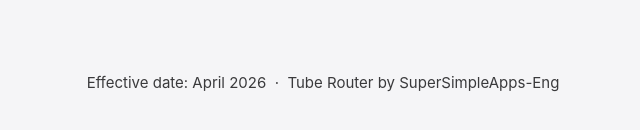
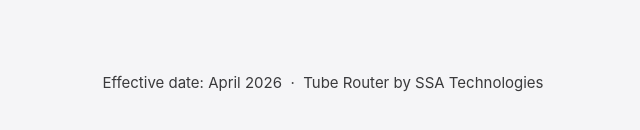
Before and after one commit to supersimpleapps-eng/tuberouter-privacy, a plain HTML site: page index.html in a window 1280 px wide. Shown: the part 1943-2073 px from the top of the page, without its empty margins (317-957 px from the left). Drawn offline with Linux system fonts and the light colour scheme.

Commit message:
Update index.html

```diff
--- a/index.html
+++ b/index.html
@@ -183,7 +183,7 @@
 </main>
 
 <footer>
-  <p>Effective date: April 2026 &nbsp;·&nbsp; Tube Router by SuperSimpleApps-Eng</p>
+  <p>Effective date: April 2026 &nbsp;·&nbsp; Tube Router by SSA Technologies</p>
 </footer>
 
 </body>
```
